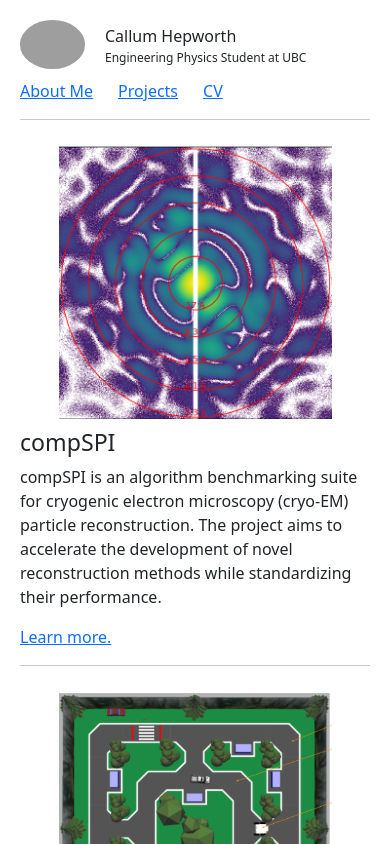
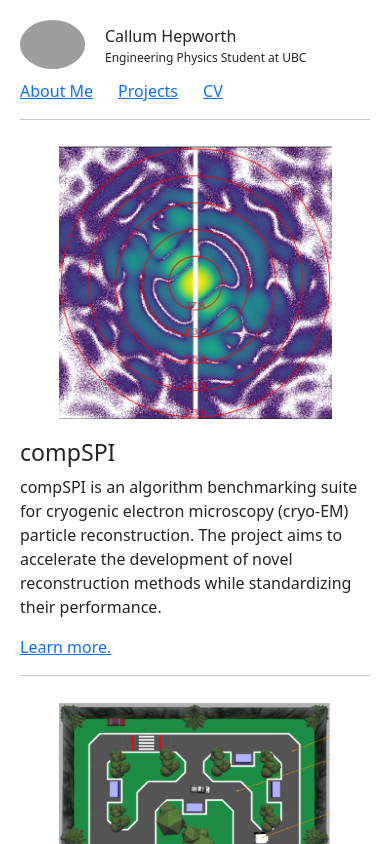
Before and after one commit to calhep/calhep.github.io, a React (Create React App) app: page /projects in a window 390 px wide. Shown: the top 844 px of the page. Built offline with nearby package versions, Linux system fonts and the light colour scheme; grey boxes are pictures that could not be loaded.

Commit message:
Updated report and view formatting.

```diff
--- a/src/components/projects.js
+++ b/src/components/projects.js
@@ -27,7 +27,6 @@ function ProjectLink(props) {
     }
 }
 
-
 function Projects() {
     return (
         <div className="project-section">
--- a/src/project_data.json
+++ b/src/project_data.json
@@ -9,7 +9,7 @@
     },
     {
         "id": 1,
-        "title": "\"McQueen\" Simulated Robot",
+        "title": "\"McQueen\" Autonomous Robot",
         "body": "As part of a team I developed a computer vision-based navigation algorithm that allowed a simulated robot to traverse a designated competition surface. The robot leveraged SIFT to gather license plates from passing vehicles, and a CNN to identify alphanumeric plate numbers. ",
         "media": "image",
         "filename": "compenv",
--- a/src/projects.css
+++ b/src/projects.css
@@ -43,6 +43,7 @@
 
     .project-media img  {
         width: 70vw;
+        max-width: 300px;
         height: auto;
         display: block;
         margin: auto;
@@ -53,11 +54,11 @@
 
     .project-section .project-media {
         margin-left: inherit;
-        padding: 10px 0 10px 0;
+        padding: 10px 0;
     }
 
     .project .project-description {
-        padding-right: 0;
+        padding: 10px 0 0 0;
         width: auto;
     }
 
```
Also changed, not shown: 1 other file (tests, documents, lock files or other folders).
